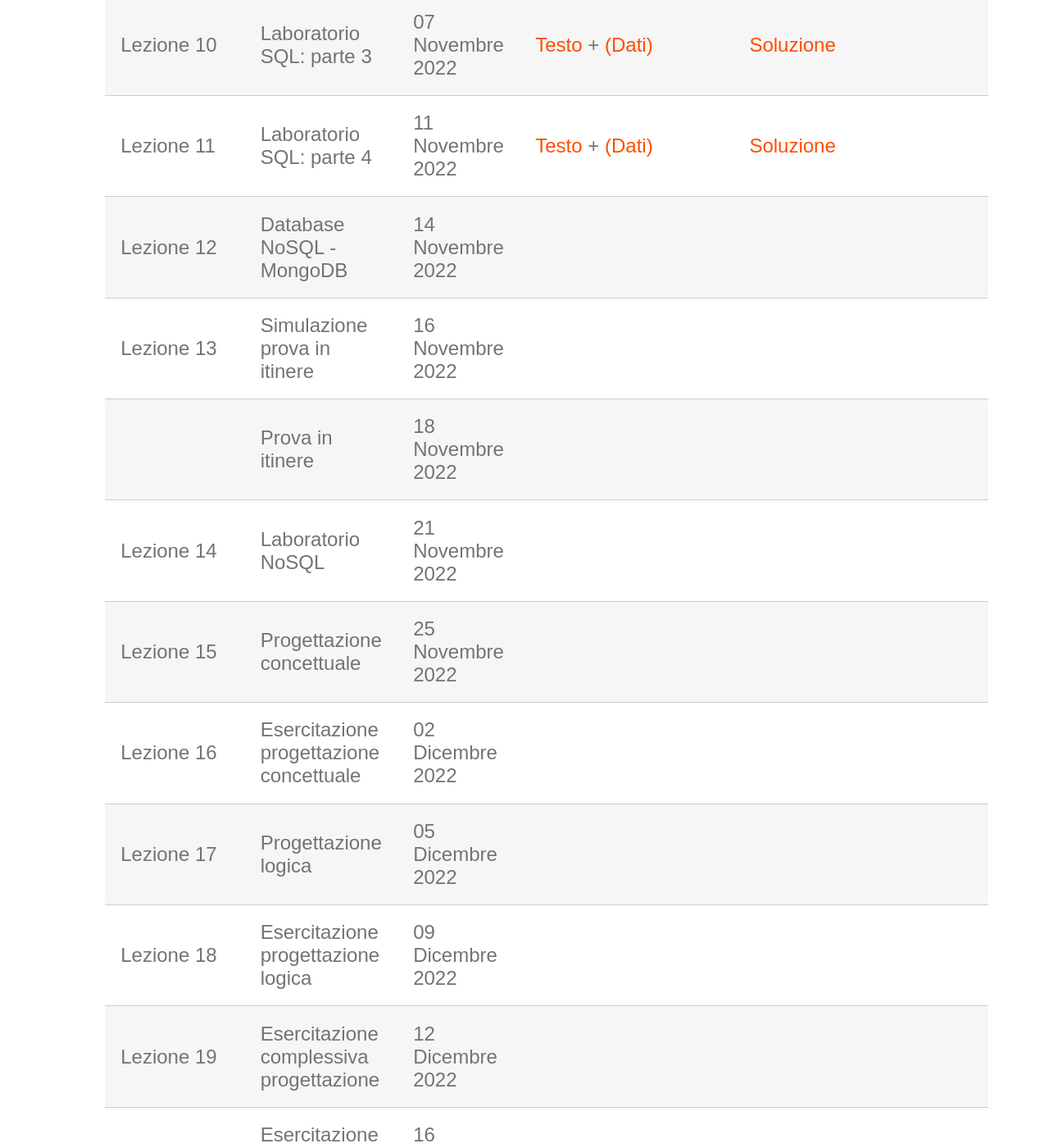
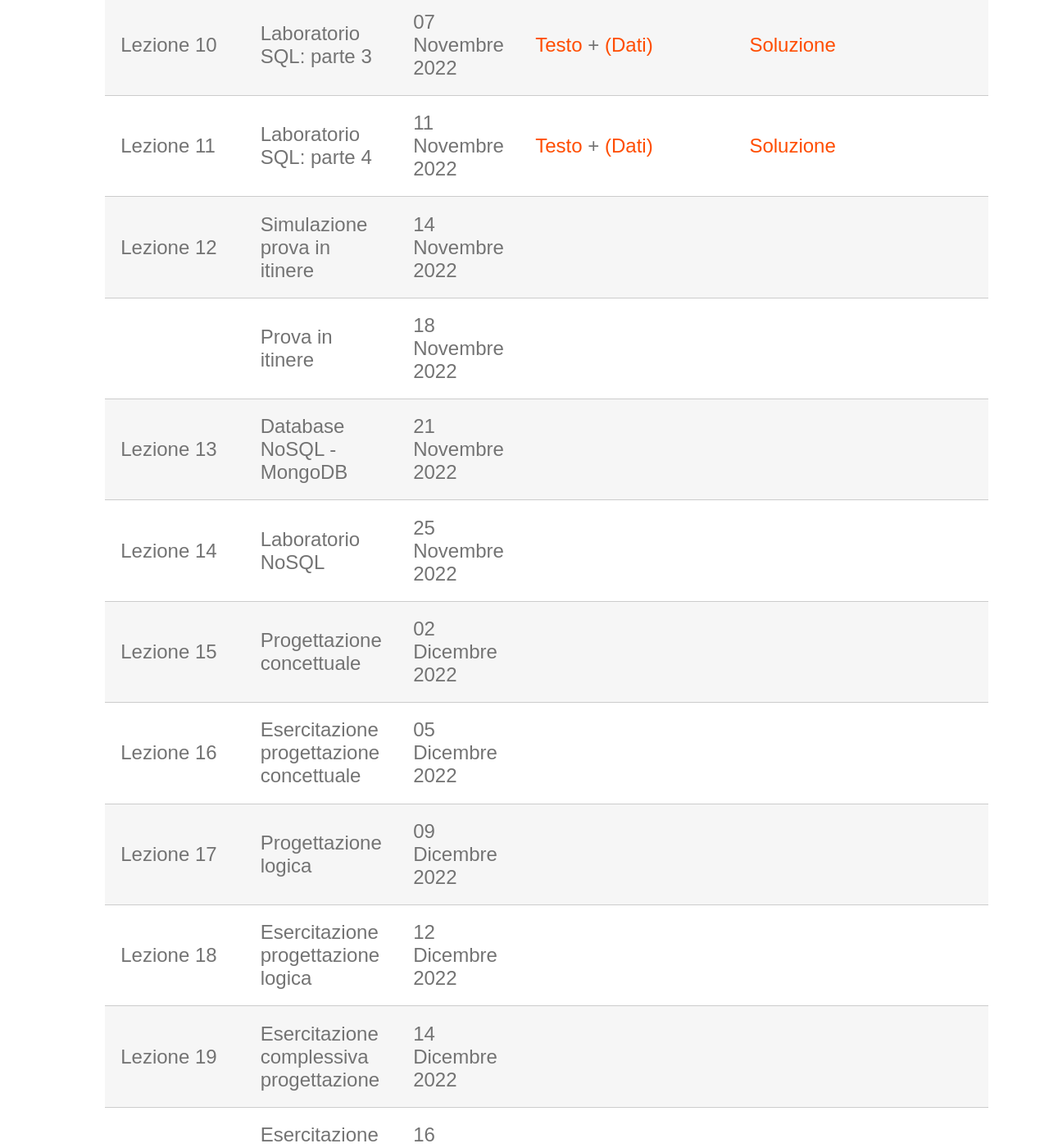
Before and after one commit to perceivelab/database-course, a Jekyll site: the page built from lezioni.md, in a window 1280 px wide and 1400 px high, scrolled down 1712 px. Shown: the whole window at 82% size. Built offline with Jekyll 4.4.1, drawn with Linux system fonts in a browser that asks for light colours; our own code applies the rules of GitHub Pages for plain Markdown files.

Commit message:
Update lezioni.md

```diff
--- a/lezioni.md
+++ b/lezioni.md
@@ -19,15 +19,15 @@ Questa pagina contiene le slide, note e gli esempi di codice delle lezioni del c
 | Lezione 9 | Trigger                                   | 04 Novembre 2022  |  [Testo](https://drive.google.com/file/d/1JpWTeehVDmm1EeO4l68mk74Y5I5KFLmv/view?usp=sharing) + [(Dati)](https://drive.google.com/file/d/17eOXx23Ur7ZIt_nNAMag4D53BlBiAU9z/view?usp=sharing)                       |     [Soluzione](https://drive.google.com/file/d/1LF4up44RX9ha5N1Vi_PxEgM3zd9VucNy/view?usp=sharing)         |
 | Lezione 10 | Laboratorio SQL: parte 3                 | 07 Novembre 2022  |    [Testo](https://drive.google.com/file/d/1pbttccp4-NdnaE90PqPlc-5KEhYKgs4V/view?usp=sharing) + [(Dati)](https://drive.google.com/file/d/1dTAEG8rbLhUP7Gpno-ZeZBgRbVninQAp/view?usp=sharing) |     [Soluzione](https://drive.google.com/file/d/1FotFkD1SmioulpLCG5zzqGiOP32TVolV/view?usp=sharing)        |
 | Lezione 11 | Laboratorio SQL: parte 4                 | 11 Novembre 2022  |    [Testo](https://drive.google.com/file/d/1mRWKu4KQrLdUTNLvo7KnSt1PISpCNCnb/view?usp=sharing) + [(Dati)](https://drive.google.com/file/d/1cXcNY4v-bQ5S_yA4X_ID9qMZe1GEueGZ/view?usp=sharing)                     |   [Soluzione](https://drive.google.com/file/d/12Z-vylNX0uOQqmvb7hS7y12YFQNtc2c1/view?usp=sharing)          |
-| Lezione 12 | Database NoSQL - MongoDB                 | 14 Novembre 2022  |                         |             |
-| Lezione 13 | Simulazione prova in itinere             | 16 Novembre 2022  |                         |             |
-|            | Prova in itinere                         | 18 Novembre 2022  |                         |             |
-| Lezione 14 | Laboratorio NoSQL                      | 21 Novembre 2022  |                         |             |
-| Lezione 15 | Progettazione concettuale                | 25 Novembre 2022  |                         |             |
-| Lezione 16 | Esercitazione progettazione concettuale  | 02 Dicembre 2022  |                         |             |
-| Lezione 17 | Progettazione logica                     | 05 Dicembre 2022  |                         |             |
-| Lezione 18 | Esercitazione progettazione logica       | 09 Dicembre 2022  |                         |             |
-| Lezione 19 | Esercitazione complessiva progettazione  | 12 Dicembre 2022  |                         |             |
+| Lezione 12 | Simulazione prova in itinere             | 14 Novembre 2022  |                         |             |
+|            | Prova in itinere               | 18 Novembre 2022  |                         |             |
+| Lezione 13 | Database NoSQL - MongoDB                 | 21 Novembre 2022  |                         |             |
+| Lezione 14 | Laboratorio NoSQL                        | 25 Novembre 2022  |                         |             |
+| Lezione 15 | Progettazione concettuale                | 02 Dicembre 2022  |                         |             |
+| Lezione 16 | Esercitazione progettazione concettuale  | 05 Dicembre 2022  |                         |             |
+| Lezione 17 | Progettazione logica                     | 09 Dicembre 2022  |                         |             |
+| Lezione 18 | Esercitazione progettazione logica       | 12 Dicembre 2022  |                         |             |
+| Lezione 19 | Esercitazione complessiva progettazione  | 14 Dicembre 2022  |                         |             |
 | Lezione 20 | Esercitazione complessiva progettazione  | 16 Dicembre 2022  |                         |             |
 |            | Prova in itinere progettazione           | 23 Dicembre 2022  |                         |             |
 
```
